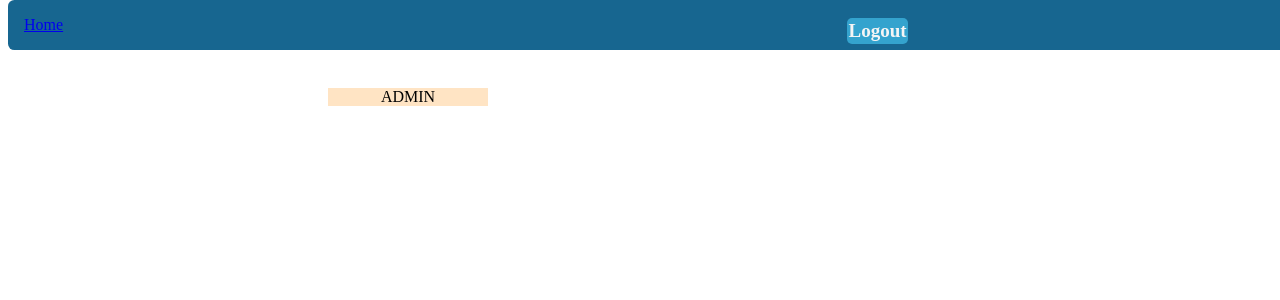
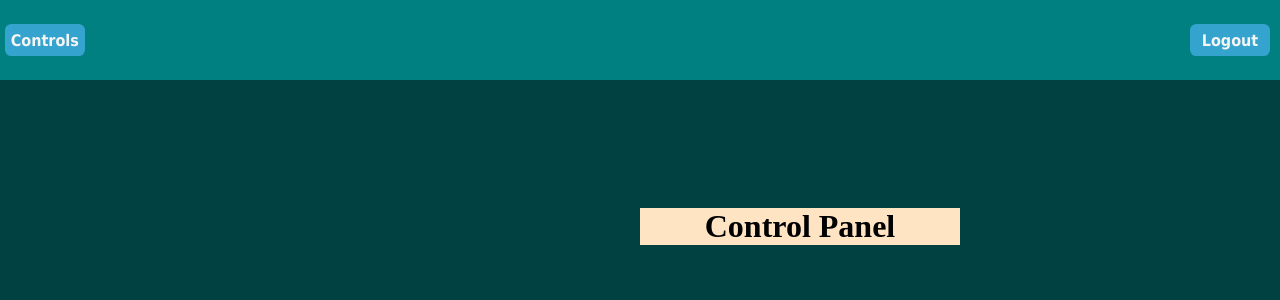
Before and after one commit to 888iee/phpAuth, a PHP site: page /control.php in a window 1280 px wide. Shown: the top 300 px of the page. Run offline with PHP 8.4, Linux system fonts and the light colour scheme; the visitor is signed in with stand-in values (Sample User, id 1).

Commit message:
changed css for header

```diff
--- a/src/control.php
+++ b/src/control.php
@@ -2,15 +2,18 @@
     require "header.php";
 ?>
     <link rel="stylesheet" href="css/notifications.css">
+    <link rel="stylesheet" href="css/control.css">
     <main>
         <?php
-            if($_SESSION['ROLE'] == "ADMIN"){
-                echo '<p class="notes">'.$_SESSION['ROLE'].'</p>';
-            } else {
-                header("Location: noadmin.php");
+            if($_SESSION['ROLE'] !== "ADMIN"){
+                header("Location: index.php");
                 exit();
             }
         ?>
+
+        <h1 class="notes">Control Panel</h1>
+
+
     </main>
 
 <?php
--- /dev/null
+++ b/src/css/header.css
@@ -0,0 +1,147 @@
+* {
+    margin: 0;
+    padding: 0;
+    box-sizing: border-box;
+}
+body {
+    background-color: rgb(2, 65, 65);
+}
+nav {
+    height: 10vh;
+    background-color: teal;
+}
+.original-header {
+    display: flex;
+    flex-wrap: nowrap;
+    height: 100%;
+    align-items: center;
+    justify-content: center;
+}
+
+.nav-links, .space, .login-form {
+    display: flex;
+}
+
+.login-form {
+    height: 100%;
+    flex: 1.4;
+    justify-content: flex-end;
+    /* background: grey; */
+    align-items: center;
+}
+
+.login {
+    display: flex;
+    align-items: center;
+}
+.btn-link {
+    text-decoration: none;
+    color: whitesmoke;
+    white-space: normal;
+    /* padding-top: 65px;   */
+    display: inline-flex;
+    align-items: center;
+    justify-content: center;
+}
+
+button, .btn-link {
+    text-align: center;
+    height: 4vh;
+    font-family: 'Tahoma';
+    font-size: 1em;
+    font-weight: bold;
+    border-radius: .4em;
+    min-width: 80px;
+    margin-left: .3em;
+    padding: .3em;
+    border: none;
+    color: whitesmoke;
+    background: #34a3ce;
+    -webkit-transition: color 0.1s ease-in-out;
+    transition: color 0.1s ease-in-out;
+    -webkit-transition-duration: 0.15s;
+            transition-duration: 0.15s;
+    cursor: pointer;
+    outline: none;
+}
+button:hover, .btn-link:hover {
+     color: black;
+}
+form > :last-child {
+    margin-right: 10px;
+}
+
+li > a {
+    margin-left: 10px;
+}
+input {
+    font-family: 'Tahoma';
+    border: none;
+    border-radius: .3em;
+    padding: .2em;
+    height: 4vh;
+}
+
+@media screen and (max-width: 640px) {
+    .original-header {
+        position: fixed;
+        height: 100vh;
+        width: 100vw;
+        flex-direction: column;
+    }
+    li {
+        list-style-type: none;
+    }
+    .login-form, .login, .txt-fields, .nav-links {
+        background: teal;
+        display: flex;
+        flex-direction: column;
+        justify-content: center;
+        align-items: center;
+        width: 100%;
+    }
+    .nav-links {
+        flex: 1;
+        margin-top: 10px;
+    }
+    input, button, .btn-link {
+        margin-top: 10px;
+    }
+    .line {
+        width: 33px;
+        background: white;
+        height: 5px;
+        margin-top: 3px;
+        border-radius: .7em;
+    }
+
+    nav {
+        position: relative;
+    }
+
+    .burger-menu {
+        position: absolute;
+        cursor: pointer;
+        right: 5%;
+        top: 50%;
+        transform: translate(-5%, -50%);
+        z-index: 3;
+    }
+
+    .original-header {
+        clip-path: circle(100px at 90% -10%);
+        -webkit-clip-path: circle(100px at 90% -10%);
+        transition: all .2s ease-out;
+    }
+
+    .original-header.open {
+        clip-path: circle(2000px at 100% -10%);
+        -webkit-clip-path: circle(2000px at 100% -10%);
+        transition: all .2s ease-out;
+        z-index: 2;
+    }
+
+    form > :last-child {
+        margin-right: 0;
+    }
+}
--- a/src/css/nav-style.css
+++ b/src/css/nav-style.css
@@ -1,3 +1,6 @@
+body {
+    font-family: 'Tahoma';
+}
 .nav-menu {
     position: fixed;
     padding-left: 0;
@@ -27,7 +30,7 @@ ul {
 }
 
 button, .btn-link {
-    font-family: "AsapSemiBold";
+    /* font-family: "AsapSemiBold"; */
     border-radius: 5px;
     background: #34a3ce;
     border: none;
--- a/src/header.php
+++ b/src/header.php
@@ -7,17 +7,25 @@
     <meta charset="UTF-8">
     <meta name="viewport" content="width=device-width, initial-scale=1.0">
     <title>Auth</title>
-    <link rel="stylesheet" href="css/nav-style.css">
-    <link rel="stylesheet" href="css/input.css">
+    <link rel="stylesheet" href="css/header.css">
 </head>
 <body>
 
     <header>
-        <nav class="nav-menu">
-            <!-- <img src="img/settings.png" alt="settings"> -->
+        <nav>
+            <div class="burger-menu">
+                <div class="line"></div>
+                <div class="line"></div>
+                <div class="line"></div>
+            </div>
+            <div class="original-header">
                 <?php
                     if(isset($_SESSION['userId'])) {
-                    echo '<ul><li><a href="index.php">Home</a></li></ul>';
+                        echo '<ul class="nav-links">
+                        <li>
+                            <a href="control.php" class="btn-link">Controls</a>
+                        </li>
+                    </ul>';
                     }
                 ?>
                 <div class="login-form">
@@ -29,18 +37,25 @@
                             </form>';
 
                         } else {
-                        echo '<form action="includes/login_includes.php" method="post">
+                            echo '                    <form class="login" action="includes/login_includes.php" method="post">
+                            <div class="txt-fields">
                                 <input type="text" name="id" placeholder="Login ID" value="'.$id.'">
                                 <input type="password" name="password" placeholder="Password">
+                            </div>
                             <button type="submit" name="login-submit">Login</button>
-                        </form>
-                        <a href="signup.php" class="btn-link">Sign Up</a>';
+                            <a href="signup.php" class="btn-link">Sign Up</a>
+                            </form>';
                         }
                     ?>
-
+                </div>
             </div>
         </nav>
     </header>
 
 </body>
+<script>
+    const burgerMenu = document.querySelector(".burger-menu");
+    const originalHeader = document.querySelector(".original-header");
+    burgerMenu.addEventListener("click", () => originalHeader.classList.toggle("open"))
+</script>
 </html>
```
Also changed, not shown: src/css/control.css (added, +28 -0 lines). Lines whose indentation alone changed are shown as unchanged.
